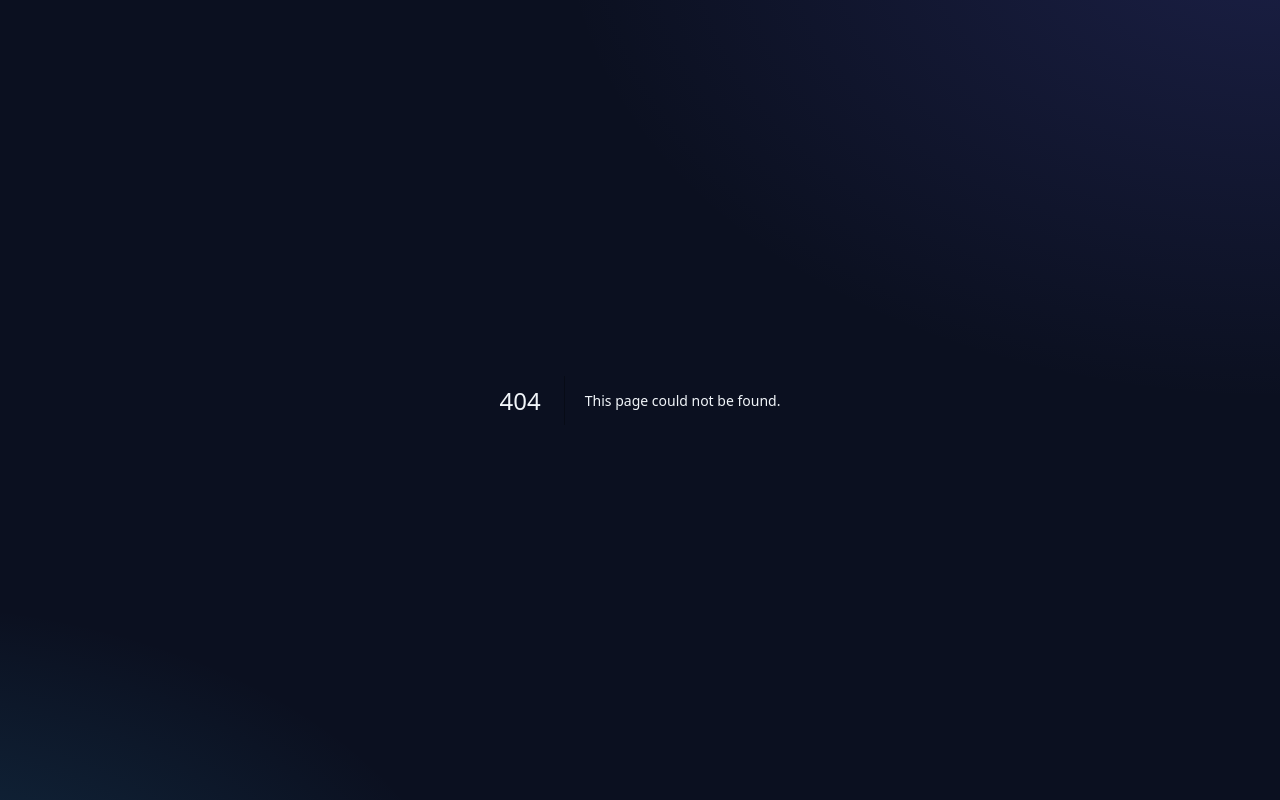
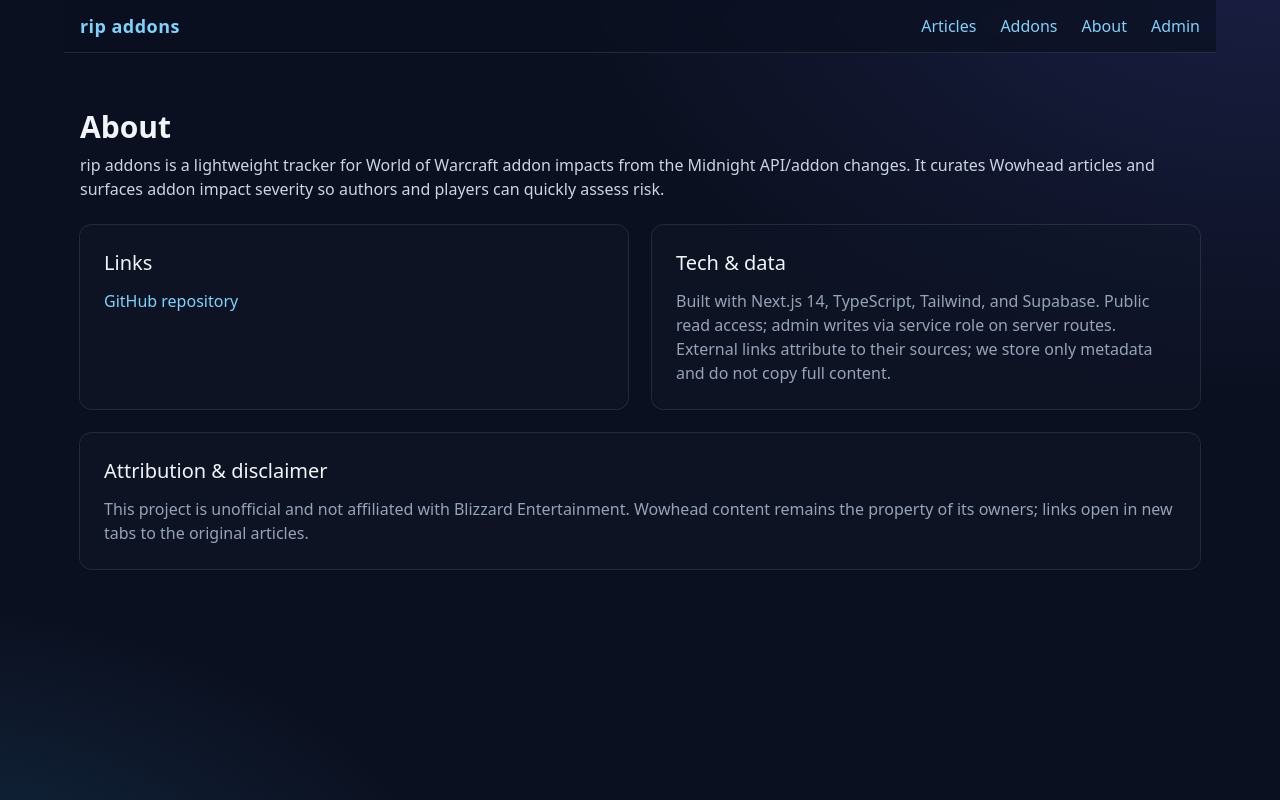
Before and after one commit to ert00034/midnight-hitlist, a Next.js app: page /about in a window 1280 px wide. Before the commit this address had no page. Built offline with nearby package versions, Linux system fonts and the light colour scheme.

Commit message:
skull emoji

```diff
--- /dev/null
+++ b/app/about/page.tsx
@@ -0,0 +1,51 @@
+import Link from 'next/link';
+import { Navbar } from '@/components/Navbar';
+
+export default function AboutPage() {
+  return (
+    <div className="pb-16">
+      <Navbar />
+      <main className="py-10">
+        <h1 className="text-3xl font-semibold">About</h1>
+        <p className="mt-2 text-slate-300">
+          rip addons is a lightweight tracker for World of Warcraft addon impacts from the Midnight API/addon changes.
+          It curates Wowhead articles and surfaces addon impact severity so authors and players can quickly assess risk.
+        </p>
+
+        <div className="mt-6 grid gap-6 md:grid-cols-2">
+          <section className="rounded-xl bg-slate-900/40 p-6 ring-1 ring-white/10 hover:shadow-glow transition">
+            <h2 className="text-xl font-medium">Links</h2>
+            <ul className="mt-3 space-y-2">
+              <li>
+                <Link
+                  href="https://github.com/ert00034/midnight-hitlist"
+                  target="_blank"
+                  rel="noopener noreferrer"
+                  className="text-sky-300 hover:underline"
+                >
+                  GitHub repository
+                </Link>
+              </li>
+            </ul>
+          </section>
+
+          <section className="rounded-xl bg-slate-900/40 p-6 ring-1 ring-white/10 hover:shadow-glow transition">
+            <h2 className="text-xl font-medium">Tech & data</h2>
+            <p className="mt-3 text-slate-400">
+              Built with Next.js 14, TypeScript, Tailwind, and Supabase. Public read access; admin writes via service role on server routes.
+              External links attribute to their sources; we store only metadata and do not copy full content.
+            </p>
+          </section>
+
+          <section className="rounded-xl bg-slate-900/40 p-6 ring-1 ring-white/10 hover:shadow-glow transition md:col-span-2">
+            <h2 className="text-xl font-medium">Attribution & disclaimer</h2>
+            <p className="mt-3 text-slate-400">
+              This project is unofficial and not affiliated with Blizzard Entertainment. Wowhead content remains the property of its owners;
+              links open in new tabs to the original articles.
+            </p>
+          </section>
+        </div>
+      </main>
+    </div>
+  );
+}
--- a/app/articles/page.tsx
+++ b/app/articles/page.tsx
@@ -9,7 +9,6 @@ export default function ArticlesPage() {
     <div className="pb-16">
       <Navbar />
       <h1 className="mt-8 text-3xl font-semibold">Articles</h1>
-      <p className="mt-2 text-slate-300">Links to Wowhead articles with AI-assisted relevance and severity.</p>
       <ArticleToolbar />
       <Suspense>
         {/* Server component fetches from Supabase */}
--- a/app/layout.tsx
+++ b/app/layout.tsx
@@ -3,7 +3,7 @@ import type { Metadata } from 'next';
 import { ReactNode } from 'react';
 
 export const metadata: Metadata = {
-  title: 'Midnight Hitlist',
+  title: 'rip addons',
   description: 'Track WoW addon impacts from Midnight API changes, with Wowhead articles.',
 };
 
--- a/app/page.tsx
+++ b/app/page.tsx
@@ -7,7 +7,7 @@ export default function HomePage() {
     <div className="pb-16">
       <Navbar />
       <header className="py-10">
-        <h1 className="text-4xl font-semibold tracking-tight">Midnight Hitlist</h1>
+        <h1 className="text-4xl font-semibold tracking-tight">rip addons</h1>
         <p className="mt-2 text-slate-300">A curated list of Wowhead articles and addons impacted by API/addon changes for the Midnight update.</p>
       </header>
       <section className="grid gap-6 md:grid-cols-2">
--- a/components/Navbar.tsx
+++ b/components/Navbar.tsx
@@ -5,11 +5,12 @@ export function Navbar() {
     <nav className="sticky top-0 z-50 -mx-4 mb-4 border-b border-white/10 bg-[#0b1020]/70 backdrop-blur">
       <div className="mx-auto flex max-w-6xl items-center justify-between px-4 py-3">
         <Link href="/" className="text-lg font-semibold tracking-wide">
-          Midnight Hitlist
+          rip addons
         </Link>
         <div className="flex items-center gap-6">
           <Link href="/articles">Articles</Link>
           <Link href="/addons">Addons</Link>
+          <Link href="/about">About</Link>
           <Link href="/admin">Admin</Link>
         </div>
       </div>
--- a/package.json
+++ b/package.json
@@ -1,5 +1,5 @@
 {
-  "name": "midnight-hitlist",
+  "name": "rip-addons",
   "version": "0.1.0",
   "private": true,
   "scripts": {
```
Also changed, not shown: app/icon.svg (added), 1 other file (tests, documents, lock files or other folders).
